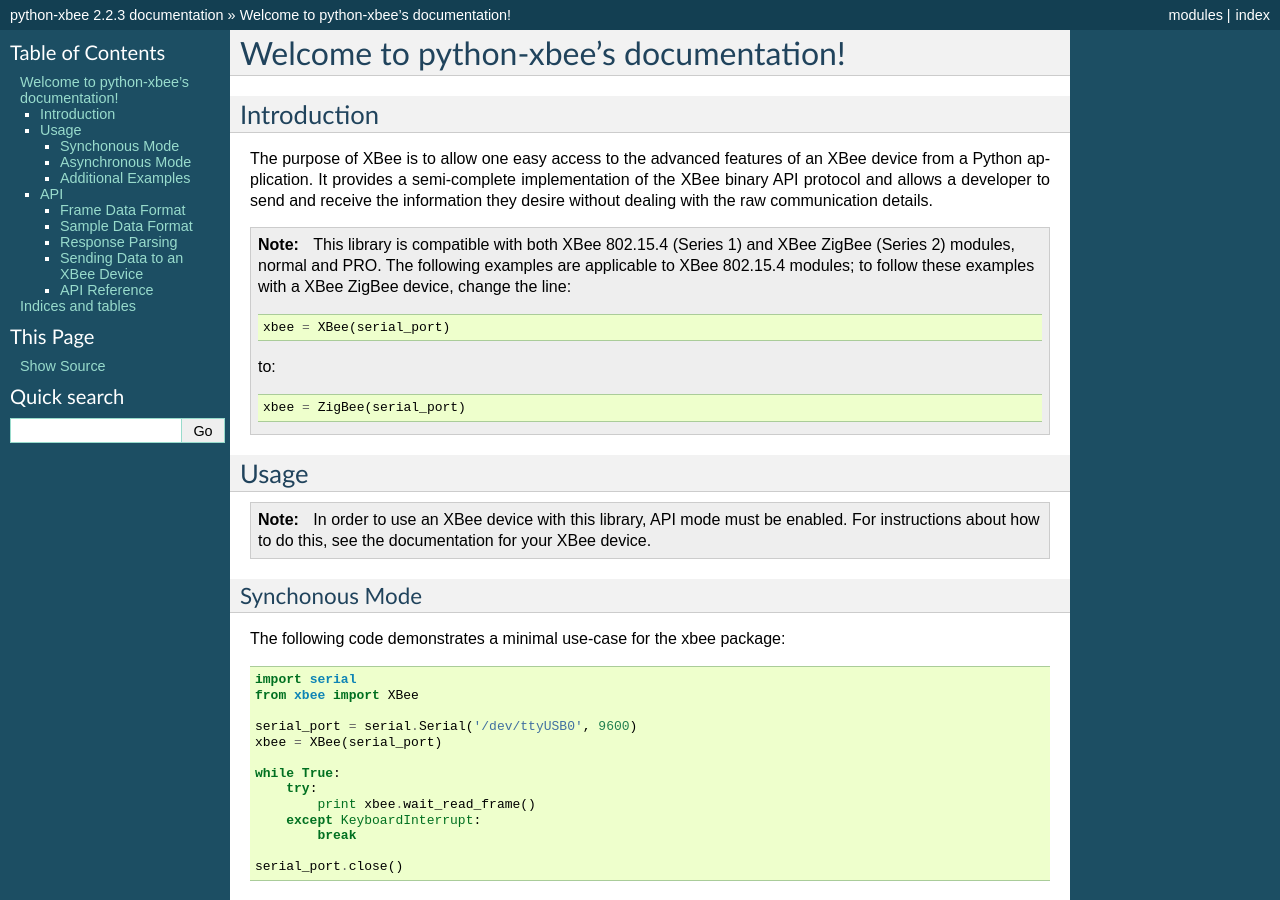
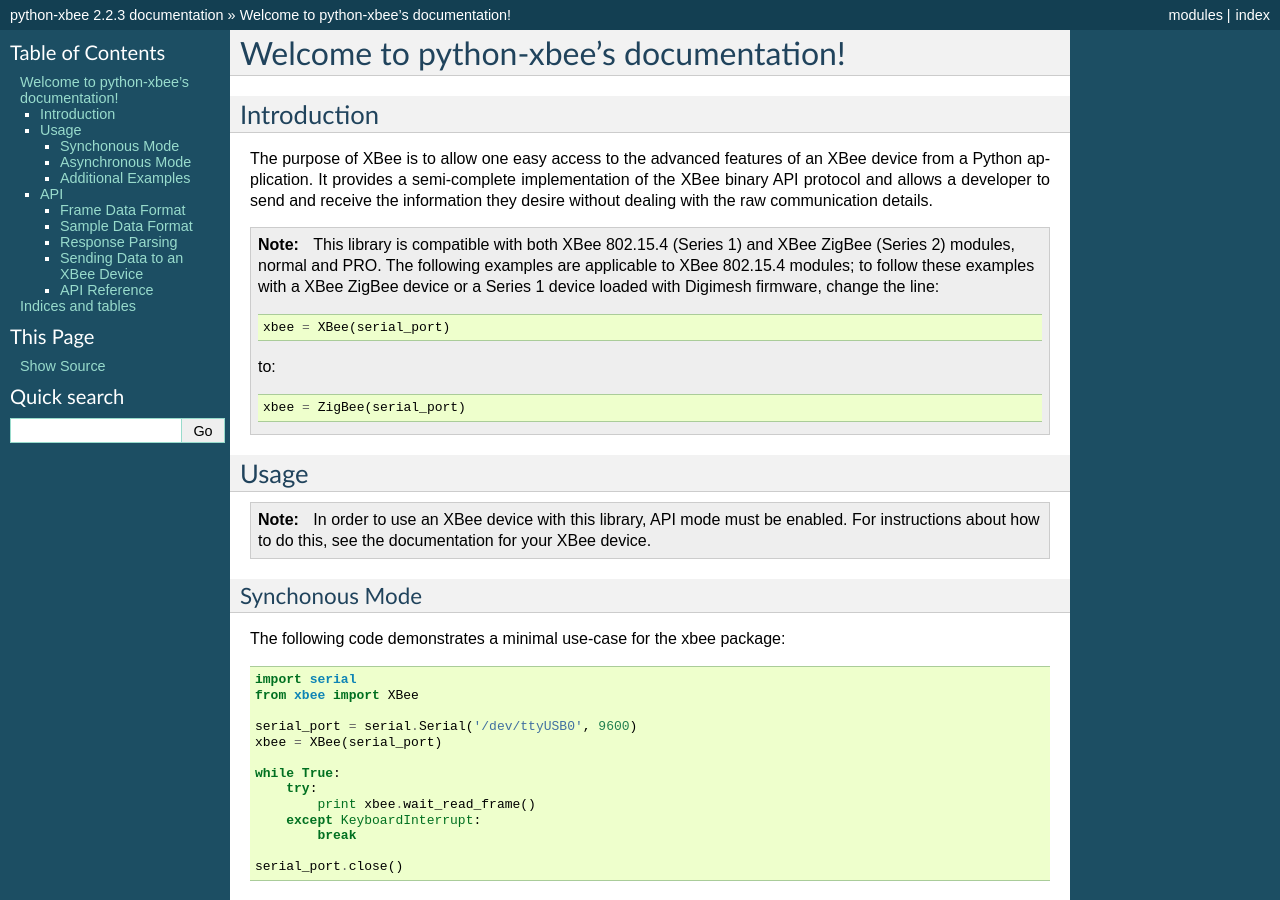
Before and after one commit to niolabs/python-xbee, a Sphinx documentation site: the page built from docs/source/index.rst, in a window 1280 px wide and 900 px high. Built offline with Sphinx 7.4.7, drawn with Linux system fonts in a browser that asks for light colours.

Commit message:
Add consideration for Series 1 Digimesh firmware
It appears that the Series 1 devices with Digimesh firmware loaded require the Zigbee object, instead of the Xbee object.  This is contrary to what the note at the beginning of the document states.

```diff
--- a/docs/source/index.rst
+++ b/docs/source/index.rst
@@ -24,7 +24,8 @@ raw communication details.
     This library is compatible with both XBee 802.15.4 (Series 1)
     and XBee ZigBee (Series 2) modules, normal and PRO. The following
     examples are applicable to XBee 802.15.4 modules; to follow
-    these examples with a XBee ZigBee device, change the line::
+    these examples with a XBee ZigBee device or a Series 1 device loaded
+    with Digimesh firmware, change the line::
 
         xbee = XBee(serial_port)
 
```
